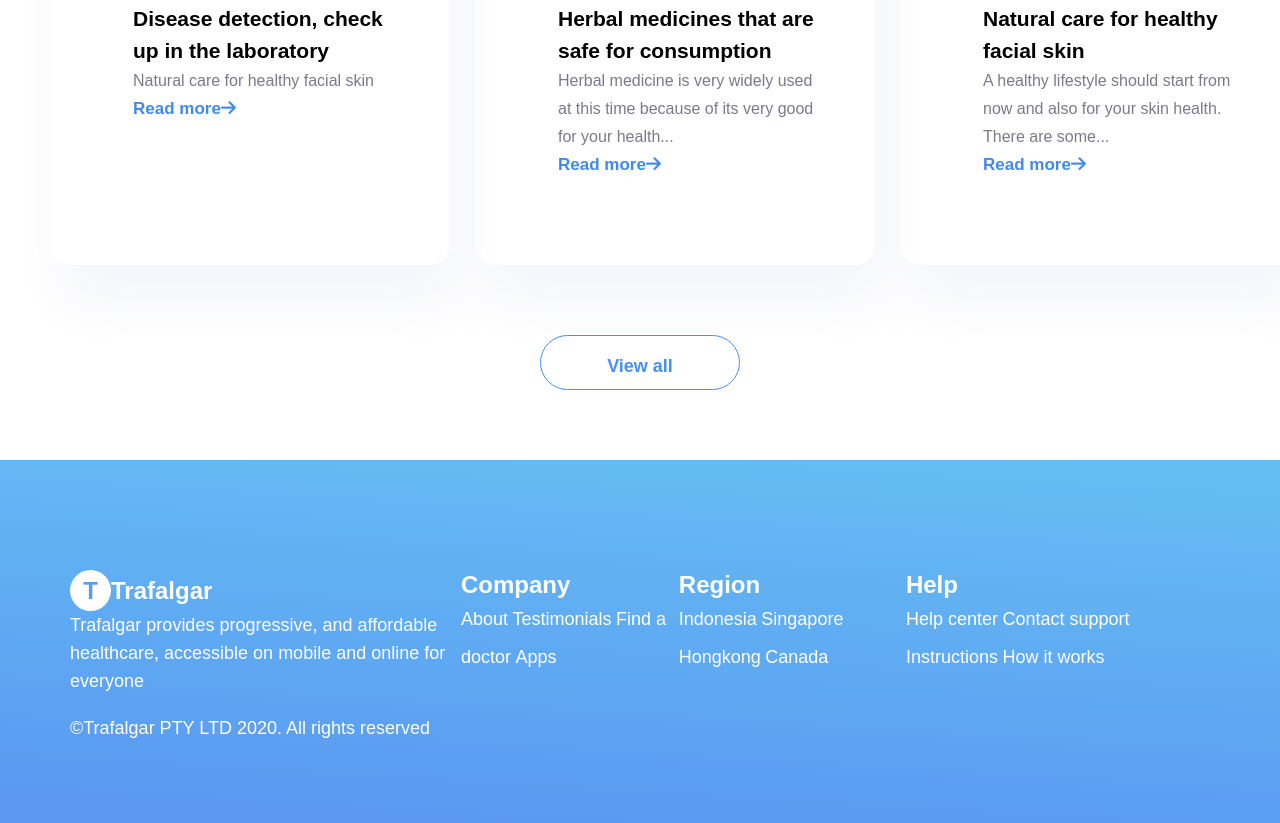
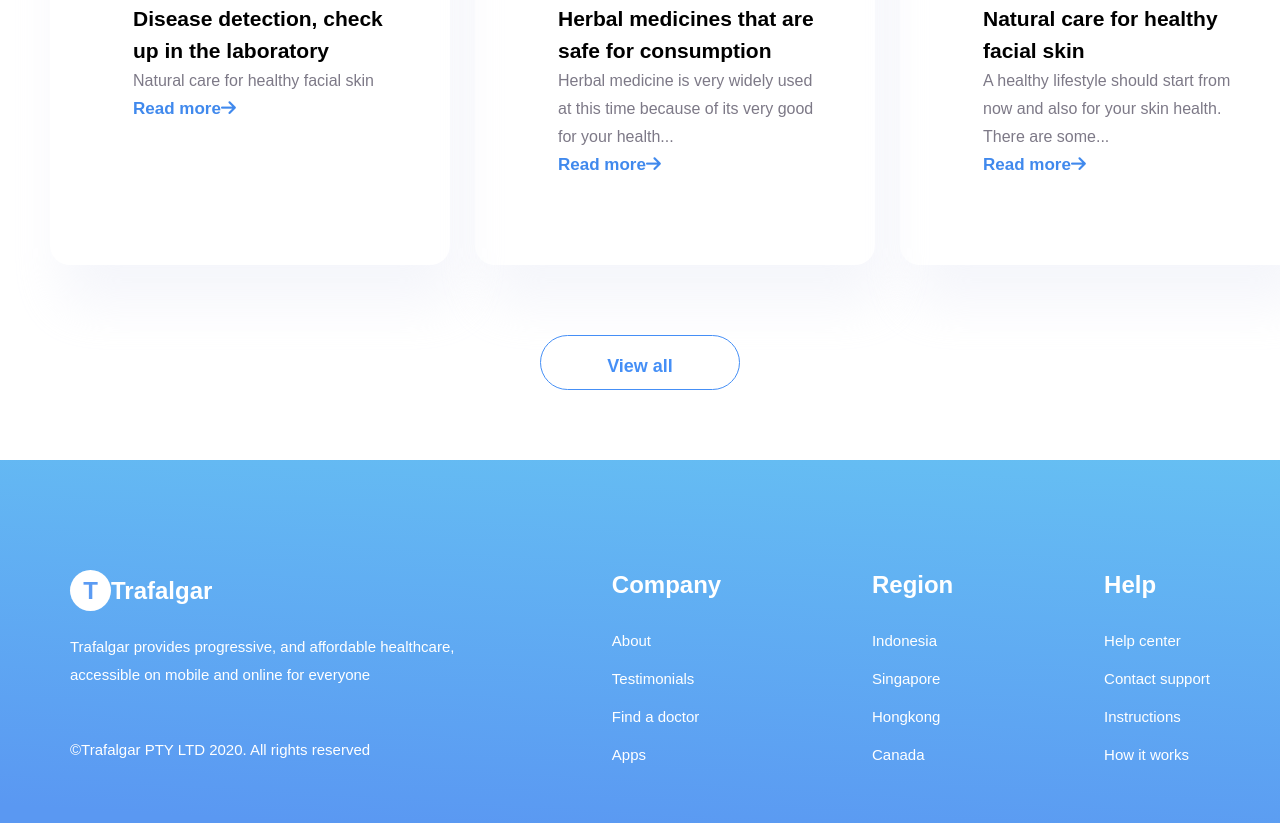
Before and after one commit to Javohir0708/Trafalgar, a plain HTML site: page index.html in a window 1280 px wide. Shown: the part 4208-5031 px from the top of the page. Drawn offline with Linux system fonts and the light colour scheme.

Commit message:
commit-end

```diff
--- a/index.html
+++ b/index.html
@@ -177,7 +177,7 @@
 
 <footer class="foot">
 <ul class="foot-down container">
-    <li>
+   <div class="foot-1">
     <div class="logojon">
         <div class="logo">T</div>
         <h4>Trafalgar</h4>
@@ -185,7 +185,8 @@
       <p>Trafalgar provides progressive, and affordable healthcare, accessible on mobile and online
         for everyone</p><br>
       <p>©Trafalgar PTY LTD 2020. All rights reserved</p>
-    </li>
+   </div>
+
 
     <li>
      <h4>Company</h4>
--- a/style.css
+++ b/style.css
@@ -341,10 +341,16 @@ height: 432px;
 .foot-down{
     display: flex;
     list-style: none;
+    justify-content: space-between;
 
+}
+.foot-1{
+    margin-top: 110px ;
 }
 .foot-down li{
     margin-top: 110px ;
+    display: flex;
+    flex-direction: column;
 }
 .foot-down .logo{
     display: flex;
@@ -357,6 +363,7 @@ height: 432px;
     color: #5B9BF3;
     border-radius: 50%;
     font-size: 24px;
+    margin-bottom: 22px;
 }
 .logojon{
     display: flex;
@@ -367,10 +374,11 @@ height: 432px;
     font-size: 24px;
     line-height: 30px;
     color: #FFFFFF;
+    margin-bottom: 22px;
 }
 .foot-down p{
     font-weight: 300;
-    font-size: 18px;
+    font-size: 15px;
     line-height: 28px;
     color: #fff;
     width:391px;
@@ -378,10 +386,8 @@ height: 432px;
 }
 .foot-down a{
     font-weight: 300;
-    font-size: 18px;
+    font-size: 15px;
     line-height: 38px;
     color: #FFFFFF;
-    width:37px;
-    height:30px;
     justify-content: start;
 }
```
